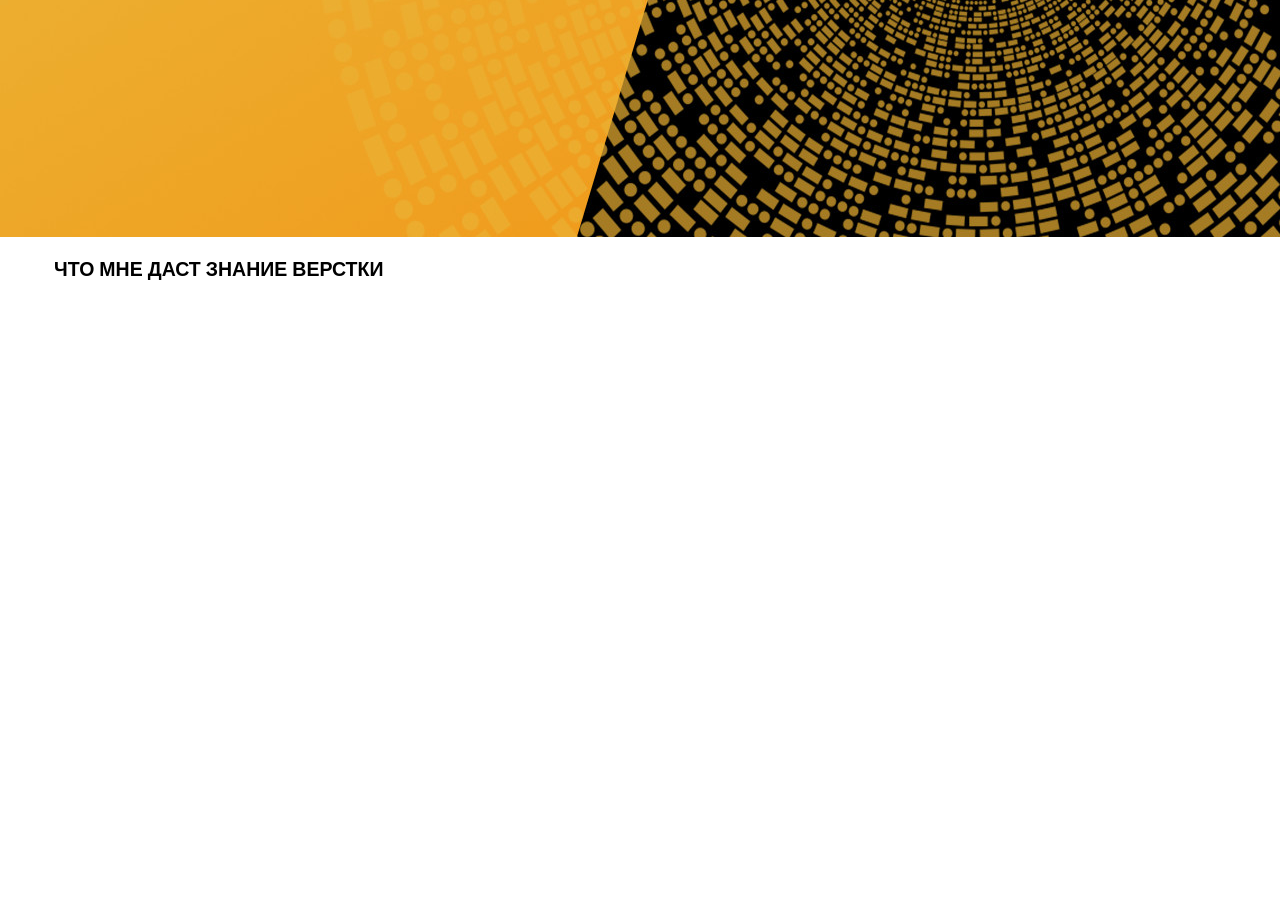
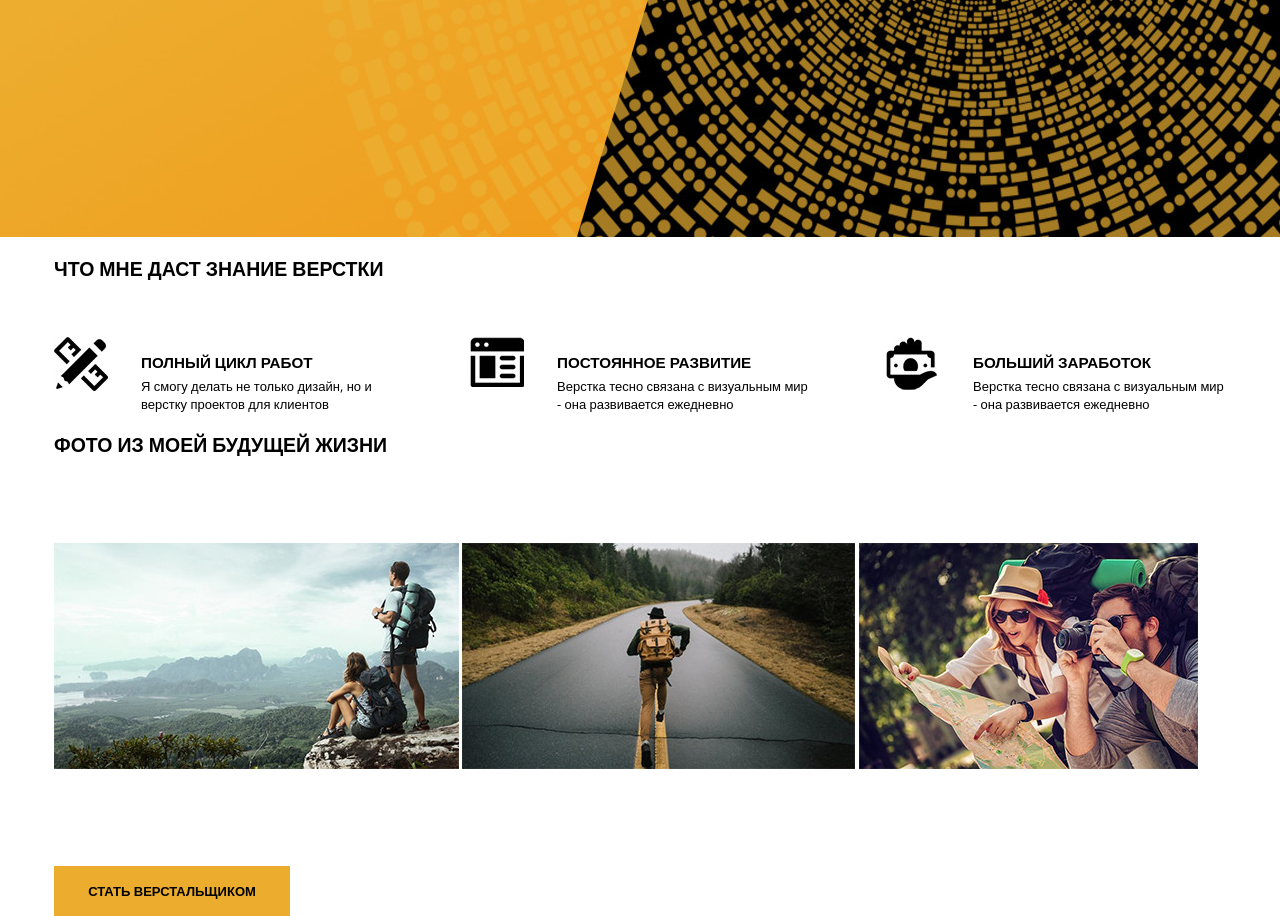
Before and after one commit to rudgy/Site-2, a plain HTML site: page index.html in a window 1280 px wide. Shown: the part 531-1447 px from the top of the page. Before the commit the page ends 831 px from the top, so only its background shows below. Drawn offline with nearby package versions, Linux system fonts and the light colour scheme.

Commit message:
Верстка секшонов
Сверстал основной блок контента и стилей к нему

```diff
--- a/index.html
+++ b/index.html
@@ -16,19 +16,44 @@
                 </div>
             </div>
         </header>
+
         <section class="skils">
             <div class="container">
                 <h2>Что мне даст знание верстки</h2>
+                <div class="metris">
+                    <div class="unit">
+                        <h3>Полный цикл работ</h3>
+                        <p>Я смогу делать не только дизайн, но и верстку проектов для клиентов</p>
+                    </div>
+                    <div class="unit">
+                        <h3>Постоянное развитие</h3>
+                        <p>Верстка тесно связана с визуальным мир - она развивается ежедневно</p>
+                    </div>
+                    <div class="unit">
+                        <h3>Больший заработок</h3>
+                        <p>Верстка тесно связана с визуальным мир - она развивается ежедневно</p>
+                    </div>
+                </div>
             </div>
         </section>
-        <section>
+
+        <section clas="gallery">
             <div class="container">
-
+                <h2>Фото из моей будущей жизни</h2>
+                <div class="photos">
+                    <img src="img/photo1.jpg" alt="photo">
+                    <img src="img/photo2.jpg" alt="photo">
+                    <img src="img/photo3.jpg" alt="photo">
+                </div>
+                <a href="#" class="btn">Стать верстальщиком</a>
             </div>
         </section>
-        <footer>
+
+        <footer class="footer">
             <div class="container">
+                <div class="text">
 
+                </div>
             </div>
         </footer>
     </body>
--- a/style/style.css
+++ b/style/style.css
@@ -15,6 +15,10 @@ h1, h2, h3, h4, h5, h6{
     text-transform: uppercase;
 }
 
+h1{
+    font-size: 37px;
+}
+
 p{
     margin: 0;
 }
@@ -23,9 +27,7 @@ section{
     padding-top: 18px;
 }
 
-h1{
-    font-size: 37px;
-}
+
 .container{
     width: 1172px;
     margin: 0 auto;
@@ -44,3 +46,58 @@ h1{
 .offer p{
     font-size: 20px;
 }
+.metris, photos{
+    display: flex;
+    justify-content: space-between;
+    margin-top: 55px;
+    /*margin-bottom: 100px;*/
+}
+
+.unit{
+    width: 340px;
+    background: url('../img/icon1.jpg') no-repeat left top;
+    padding-left: 87px;
+    padding-top: 15px;
+}
+
+.unit:nth-child(2){
+    background: url('../img/icon2.jpg') no-repeat left top;
+}
+
+.unit:nth-child(3){
+    background: url('../img/icon3.jpg') no-repeat left top;
+}
+.unit h3{
+    margin-bottom: 5px;
+}
+
+.photos{
+    margin-top: 85px;
+    margin-bottom: 93px;
+}
+
+.btn{
+    background-color: #ecac2e;
+    color: #000;
+    font-weight: 800;
+    width: 236px;
+    padding: 16px 0;
+    text-align: center;
+    display: block;
+    text-decoration: none;
+    cursor: pointer;
+    text-transform: uppercase;
+    transition: all 0.5s ease;
+
+}
+
+.btn:hover{
+    background-color: #d5920e;
+}
+
+
+.footer{
+    font-size: 11px;
+    background: #000;
+    color:#fff;
+}
```
